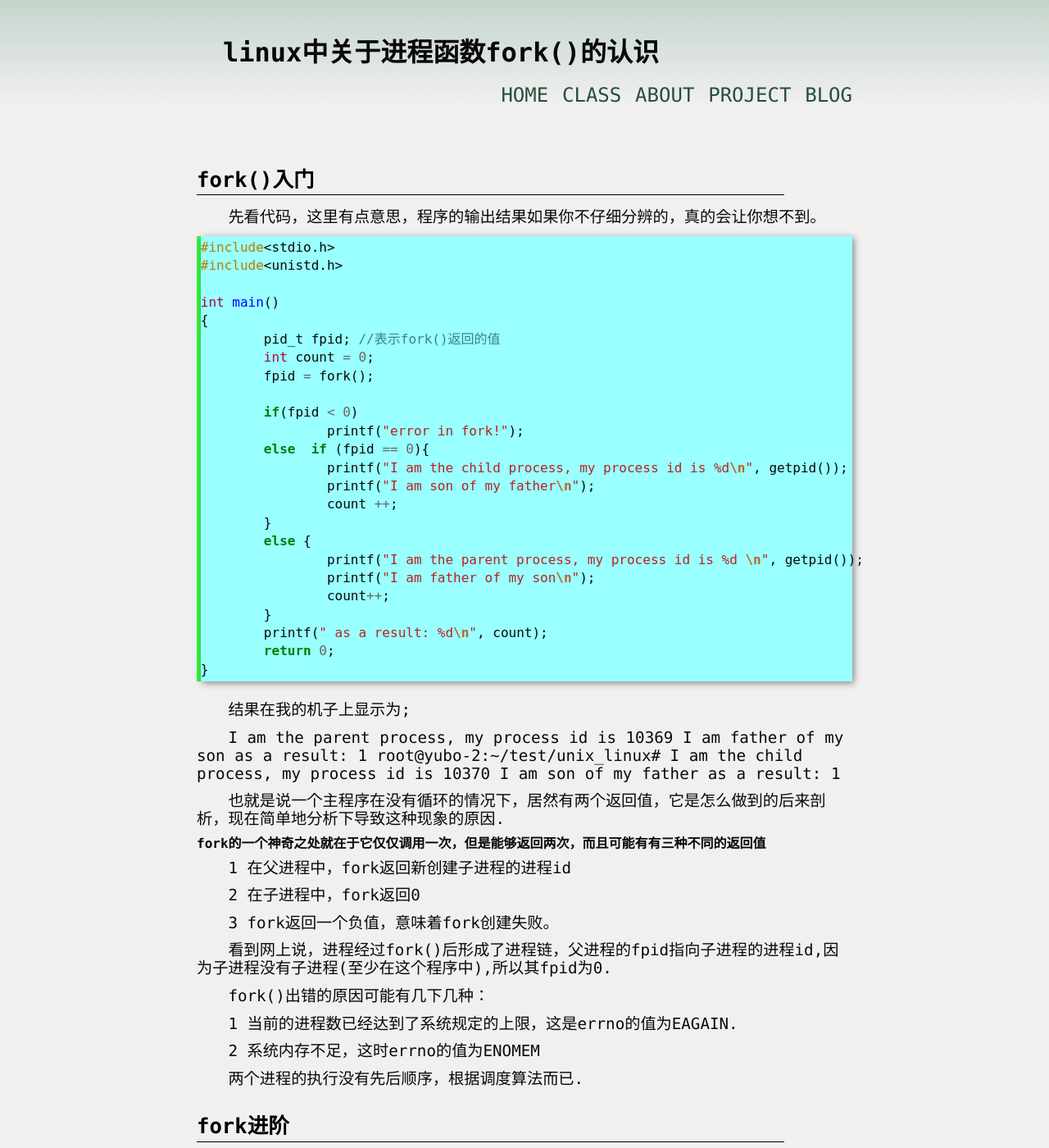
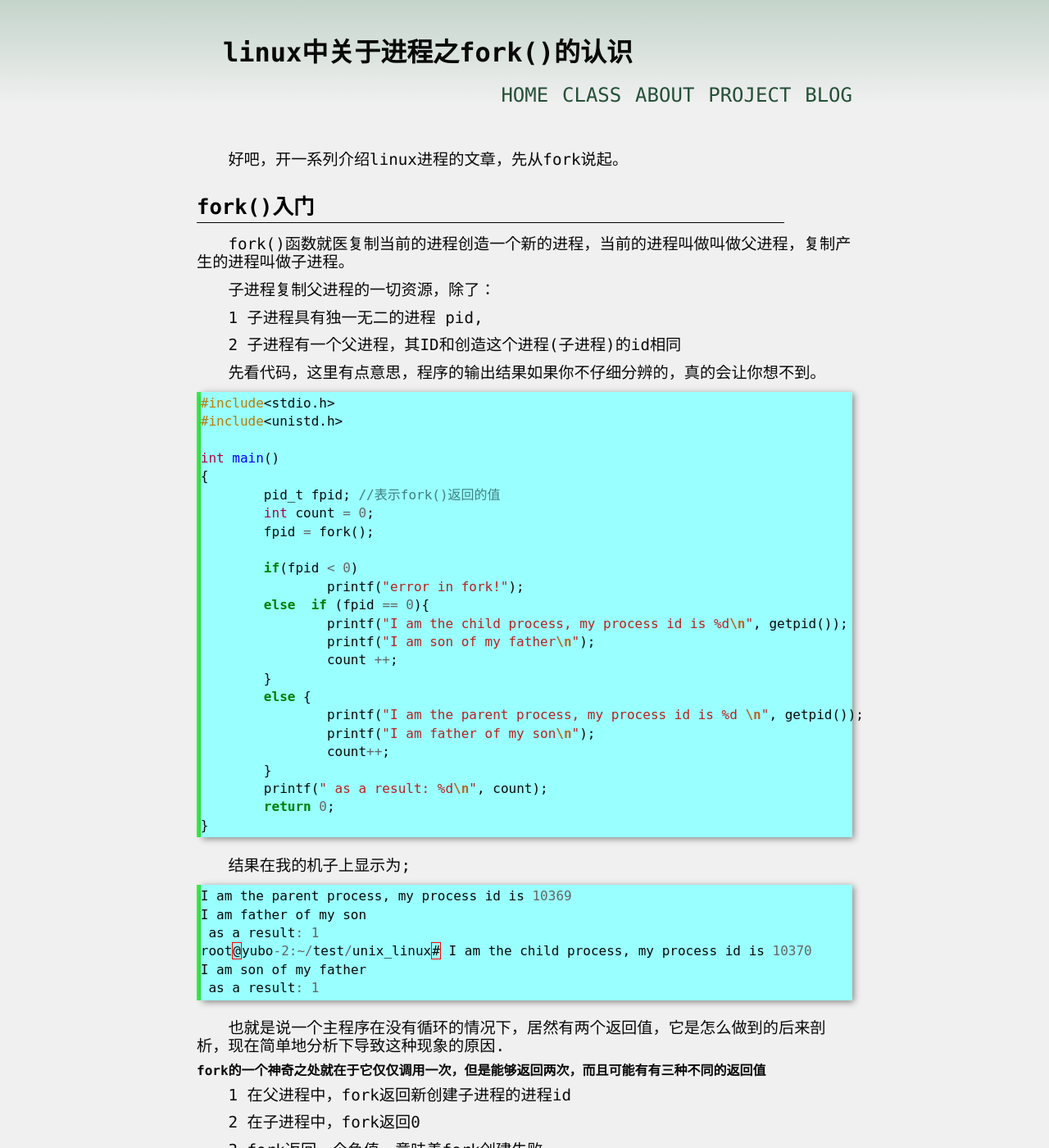
Before and after one commit to yuzibo/yuzibo.github.io, a Jekyll site: the page built from _posts/2016-08-02-linux_process.md, in a window 1280 px wide and 1400 px high. Shown: the whole window at 82% size. Built offline with Jekyll 4.4.1, drawn with Linux system fonts in a browser that asks for light colours; comment, search, counter and statistics services are not loaded; some of the changed text lies outside the part shown.

Commit message:
add linux_process

````diff
--- a/_posts/2016-08-02-linux_process.md
+++ b/_posts/2016-08-02-linux_process.md
@@ -1,10 +1,20 @@
 ---
-title: "linux中关于进程函数fork()的认识"
+title: "linux中关于进程之fork()的认识"
 layout: article
 category: unix
 ---
 
+好吧，开一系列介绍linux进程的文章，先从fork说起。
+
 # fork()入门
+
+fork()函数就医复制当前的进程创造一个新的进程，当前的进程叫做叫做父进程，复制产生的进程叫做子进程。
+
+子进程复制父进程的一切资源，除了：
+
+1 子进程具有独一无二的进程 pid,
+
+2 子进程有一个父进程，其ID和创造这个进程(子进程)的id相同
 
 先看代码，这里有点意思，程序的输出结果如果你不仔细分辨的，真的会让你想不到。
 
@@ -37,12 +47,14 @@ int main()
 
 结果在我的机子上显示为;
 
+```c
 I am the parent process, my process id is 10369
 I am father of my son
  as a result: 1
 root@yubo-2:~/test/unix_linux# I am the child process, my process id is 10370
 I am son of my father
  as a result: 1
+```
 
 也就是说一个主程序在没有循环的情况下，居然有两个返回值，它是怎么做到的后来剖析，现在简单地分析下导致这种现象的原因.
 
@@ -103,3 +115,6 @@ root@yubo-2:~/test/unix_linux#  1 child    1 11510    0
 1 parent    1 11509 11511
  1 child    1 11511    0
 ```
+
+仔细分析这个输入法，在 i = 0时，上面这个程序调用fork函数，系统中出现两个进程
+p11508和p11509(p是进程的意思)，且p11508是p11509的父进程，p11040是p11508的父进程。因为对应的函数为： getpid(), fpid = fork(), getppod().即进程链p11040->p11508->p11509.
````
